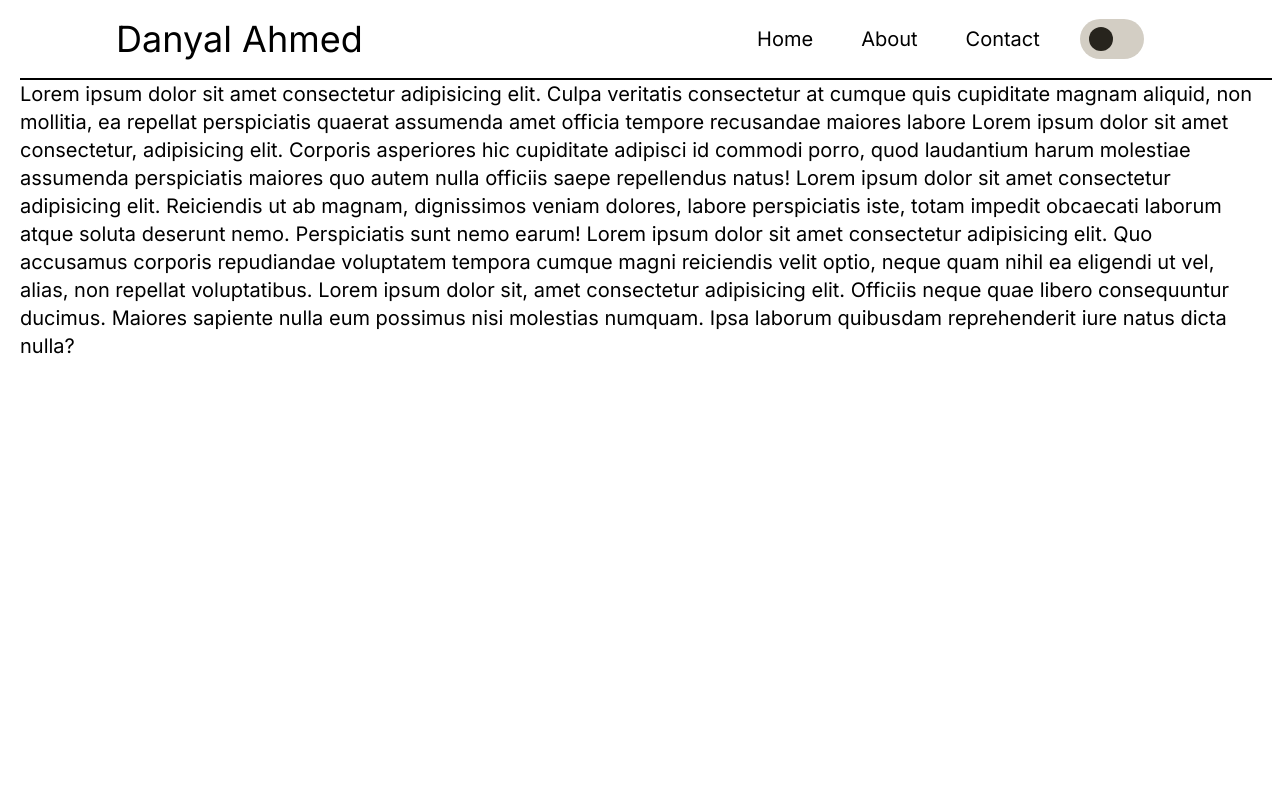
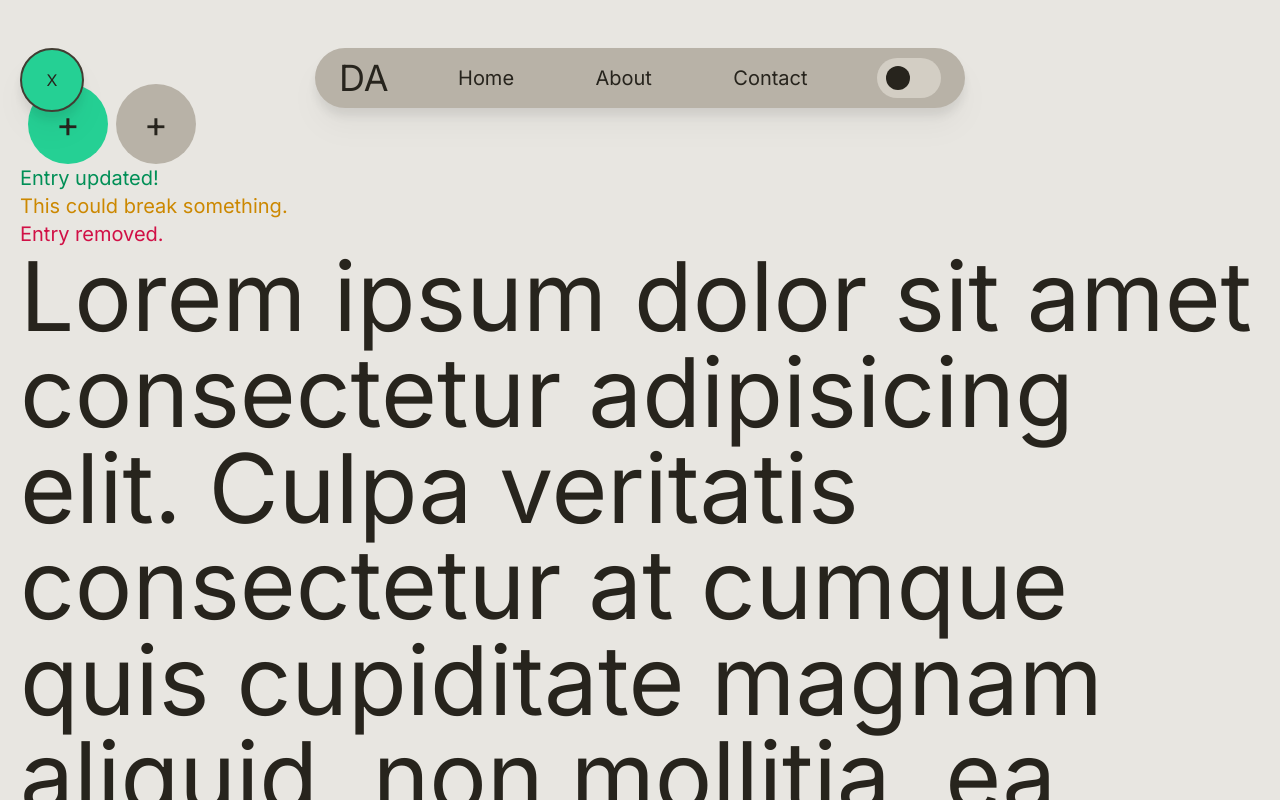
Before and after one commit to theonlynanu/website, a Next.js app: page / in a window 1280 px wide. Shown: the top 800 px of the page. Built offline with nearby package versions, Linux system fonts and the light colour scheme.

Commit message:
Create navbar skeleton and animation presets

```diff
--- a/src/app/components/navbar.tsx
+++ b/src/app/components/navbar.tsx
@@ -1,92 +1,57 @@
 'use client'
-import { motion, useScroll, useMotionValueEvent } from 'framer-motion'
-import { clsx } from 'clsx'
+import { motion } from 'framer-motion'
 import { ReactNode } from '@mdx-js/react/lib'
 import { useEffect, useState } from 'react'
 import DarkModeBtn from './DarkModeBtn'
-import { ChevronUpIcon, ChevronDownIcon } from '@heroicons/react/20/solid'
 
 
 function Logo() {
     return (
         <div className='flex w-fit items-center justify-center gap-2'>
-            <h1 className="text-4xl">Danyal Ahmed</h1>
+            <h1 className="text-xl sm:text-4xl">DA</h1>
         </div>
     )
 }
 
 function NavLink({href, children}: {href:string, children: ReactNode}) {
     return (
-        <a className='hover:bg-slate-200 dark:hover:bg-slate-900 rounded-full p-2' href={href}>{children}</a>
+        <a className='hover:bg-standard-200 dark:hover:bg-standard-800 rounded-full py-2 px-3 text-md lg:text-xl'
+            href={href}
+        >
+            {children}
+        </a>
     )
 }
 
-function NavLinks({inverted}: {inverted: boolean}) {
+function FramerNav() {
+    const [isOpen, setIsOpen] = useState(true);
+
+    const variants = {
+        open: { opacity: 1, x: 0 },
+        closed: { opacity: 1, x: -2000 },
+    }
+
     return (
-        <motion.div
-            className={clsx(
-                'flex items-center gap-8 px-8 text-xl transition-all',
-                inverted ? 'text-primary' : 'text-black dark:text-white'
-            )}>
+        <div className='flex flex-row gap-1'>
+        <button className="fixed w-16 h-16 top-12 z-10 bg-standard-primary dark:bg-standard-darkprimary rounded-full border-2 border-standard-800 dark:border-standard-200 drop-shadow-xl"
+            onClick={() => setIsOpen(isOpen => !isOpen)}
+        >
+            X
+        </button>
+        <motion.nav
+            animate={isOpen ? "open" : "closed"}
+            initial={{x: -2000}}
+            variants={variants}
+            className='fixed flex flex-row top-12 z-9 w-[95vw] max-w-[650px] justify-between last:justify-self-end items-center py-2 px-6 inset-x-0 mx-auto drop-shadow-xl bg-standard-300 dark:bg-standard-700 rounded-full'
+        >
+            <Logo />
             <NavLink href='/'>Home</NavLink>
             <NavLink href='/about'>About</NavLink>
             <NavLink href='/contact'>Contact</NavLink>
             <DarkModeBtn />
-        </motion.div>
+        </motion.nav>
+        </div>
     )
-}
-
-function NavBarDesktop() {
-    const {scrollYProgress} = useScroll();
-    const [atPageStart, setAtPageStart] = useState(true);
-    const [scrollingUp, setScrollingUp] = useState(true);
-
-    useMotionValueEvent(scrollYProgress, 'change', (v) => {
-        setAtPageStart(v < 0.001);
-        setScrollingUp(v < 0.15 || v == 1);
-        if (scrollYProgress.getVelocity() < 0) {
-            setScrollingUp(true);
-        }
-    });
-
-    return (
-        <motion.nav
-            className={clsx('fixed top-0 z-10 flex w-full h-20 navbar-class items-center justify-between px-8 font-title text-3xl lg:px-24 lg:text-2xl',
-            atPageStart ? "bg-transparent border-none" : "bg-inherit dark:bg-inherit border-b-2 border-black dark:border-white",
-            scrollingUp ? "visible" : "hidden"
-            )}
-            animate={[
-                atPageStart ? 'solid' : 'transparent',
-                scrollingUp ? 'show' : "hidden",
-            ]}
-            layout>
-            <Logo/>
-            <NavLinks inverted={!atPageStart}/>
-        </motion.nav>
-    )
-}
-
-function NavBarMobile() {
-    const [open, setOpen] = useState(false);
-    const toggleOpen = () => setOpen((o) => !o);
-
-    return (
-        <motion.nav className="fixed top-0 z-10 flex w-full flex-col items-center justify-start font-title text-3xl">
-            <div className="flex h-20 w-full items-center justify-between bg-white px-8 shadow">
-                <Logo />
-                <button onClick={toggleOpen}>
-                    {open ? <ChevronUpIcon className='h-12'/> : <ChevronDownIcon className='h-12'/>}
-                </button>
-            </div>
-
-                {open && (
-                    <motion.div>
-                        <NavLinks inverted={false}/>
-                    </motion.div>
-                )}
-        </motion.nav>
-    )
-
 }
 
 export default function NavBar() {
@@ -104,8 +69,8 @@ export default function NavBar() {
 
     const isMobile = width <= 768;
 
-    if (isMobile) {
-        return <NavBarMobile />
-    }
-    return <NavBarDesktop />
+    // if (isMobile) {
+        //     return <NavBarMobile />
+        // }
+        return <FramerNav />
 }
--- a/src/app/globals.css
+++ b/src/app/globals.css
@@ -10,6 +10,24 @@ body {
   margin: 20px;
 }
 
-.navbar-class {
-  width: 97.8%
+*::-webkit-scrollbar, *::-webkit-scrollbar:horizontal {
+  width: 10px;
+  height: 10px;
 }
+
+*::-webkit-scrollbar-track, *::-webkit-scrollbar-track:horizontal {
+  background: #D3CEC4;
+}
+
+*::-webkit-scrollbar-thumb {
+  background-color: #A39E93;
+  border-radius: 14px;
+}
+
+*::-webkit-scrollbar-thumb:hover {
+  background: #857F72;
+}
+
+*::-webkit-scrollbar-corner {
+  background-color: #D3CEC4
+}
--- a/src/app/layout.tsx
+++ b/src/app/layout.tsx
@@ -20,10 +20,10 @@ export default function RootLayout({
 }) {
   return (
     <html lang="en" className='h-full scroll-smooth'>
-      <body className={inter.className + " bg-tiffany-blue dark:bg-russian-violet"}>
+      <body className={inter.className + " bg-standard-100 dark:bg-standard-900 text-standard-900 dark:text-standard-100"}>
         <Providers>
           <NavBar />
-          <main className='mt-20'>{children}</main>
+          <main className='mt-16 w-full'>{children}</main>
           <Footer />
         </Providers>
       </body>
--- a/src/app/page.tsx
+++ b/src/app/page.tsx
@@ -1,8 +1,14 @@
+import {motion} from "framer-motion"
+
 export default function Index() {
 
   return (
-    <>
-      <p className="text-xl">Lorem ipsum dolor sit amet consectetur adipisicing elit. Culpa veritatis consectetur at cumque quis cupiditate magnam aliquid, non mollitia, ea repellat perspiciatis quaerat assumenda amet officia tempore recusandae maiores labore Lorem ipsum dolor sit amet consectetur, adipisicing elit. Corporis asperiores hic cupiditate adipisci id commodi porro, quod laudantium harum molestiae assumenda perspiciatis maiores quo autem nulla officiis saepe repellendus natus! Lorem ipsum dolor sit amet consectetur adipisicing elit. Reiciendis ut ab magnam, dignissimos veniam dolores, labore perspiciatis iste, totam impedit obcaecati laborum atque soluta deserunt nemo. Perspiciatis sunt nemo earum! Lorem ipsum dolor sit amet consectetur adipisicing elit. Quo accusamus corporis repudiandae voluptatem tempora cumque magni reiciendis velit optio, neque quam nihil ea eligendi ut vel, alias, non repellat voluptatibus. Lorem ipsum dolor sit, amet consectetur adipisicing elit. Officiis neque quae libero consequuntur ducimus. Maiores sapiente nulla eum possimus nisi molestias numquam. Ipsa laborum quibusdam reprehenderit iure natus dicta nulla?</p>
-    </>
+    <p>
+      <button className='bg-standard-primary dark:bg-standard-darkprimary text-standard-900 rounded-full p-1 h-20 w-20 text-4xl mx-2'>+</button><button className="bg-standard-300 w-20 h-20 rounded-full text-4xl text-standard-900">+</button>
+      <p className="text-xl text-standard-confirm dark:text-standard-darkconfirm">Entry updated!</p>
+      <p className="text-xl text-standard-warn dark:text-standard-darkwarn">This could break something.</p>
+      <p className="text-xl text-standard-delete dark:text-standard-darkdelete">Entry removed.</p>
+      <p className="text-8xl dark:text-standard-100 text-standard-900">Lorem ipsum dolor sit amet consectetur adipisicing elit. Culpa veritatis consectetur at cumque quis cupiditate magnam aliquid, non mollitia, ea repellat perspiciatis quaerat assumenda amet officia tempore recusandae maiores labore Lorem ipsum dolor sit amet consectetur, adipisicing elit. Corporis asperiores hic cupiditate adipisci id commodi porro, quod laudantium harum molestiae assumenda perspiciatis maiores quo autem nulla officiis saepe repellendus natus! Lorem ipsum dolor sit amet consectetur adipisicing elit. Reiciendis ut ab magnam, dignissimos veniam dolores, labore perspiciatis iste, totam impedit obcaecati laborum atque soluta deserunt nemo. Perspiciatis sunt nemo earum! Lorem ipsum dolor sit amet consectetur adipisicing elit. Quo accusamus corporis repudiandae voluptatem tempora cumque magni reiciendis velit optio, neque quam nihil ea eligendi ut vel, alias, non repellat voluptatibus. Lorem ipsum dolor sit, amet consectetur adipisicing elit. Officiis neque quae libero consequuntur ducimus. Maiores sapiente nulla eum possimus nisi molestias numquam. Ipsa laborum quibusdam reprehenderit iure natus dicta nulla?</p>
+    </p>
   )
 }
```
